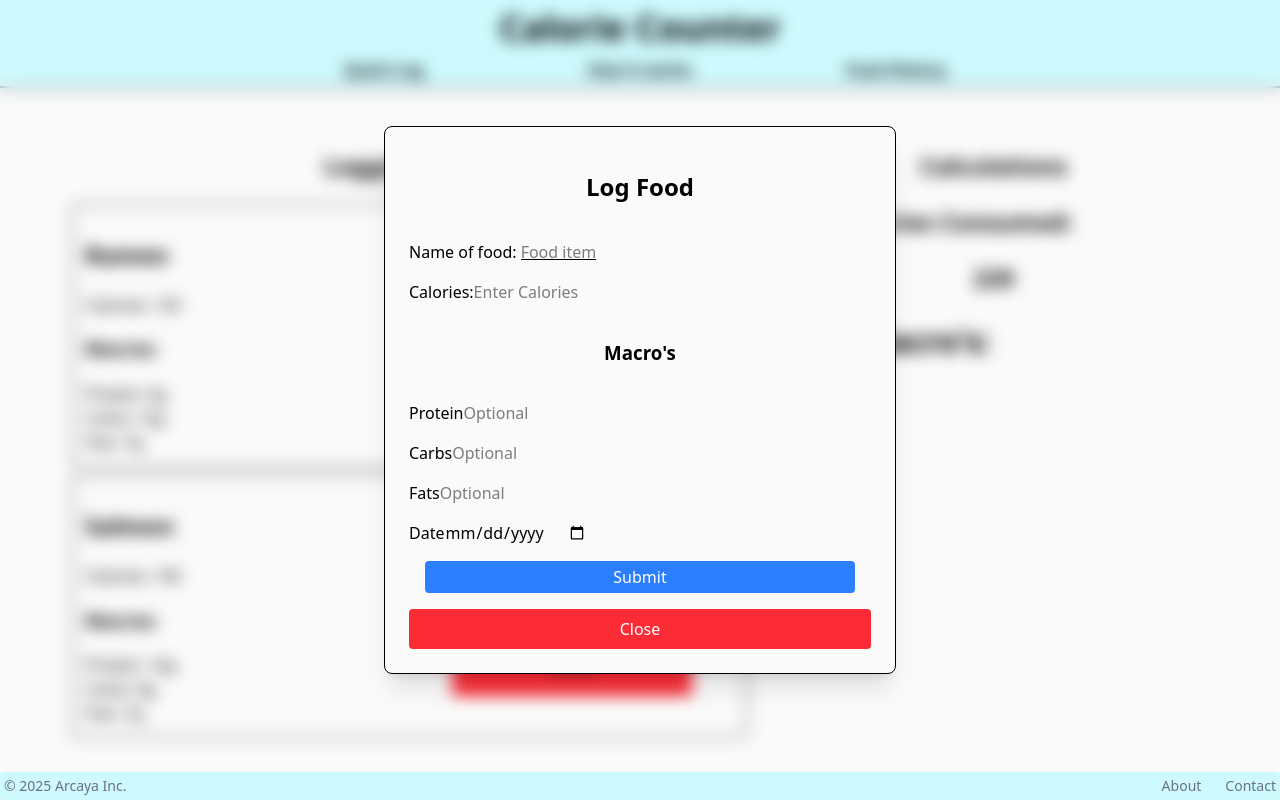
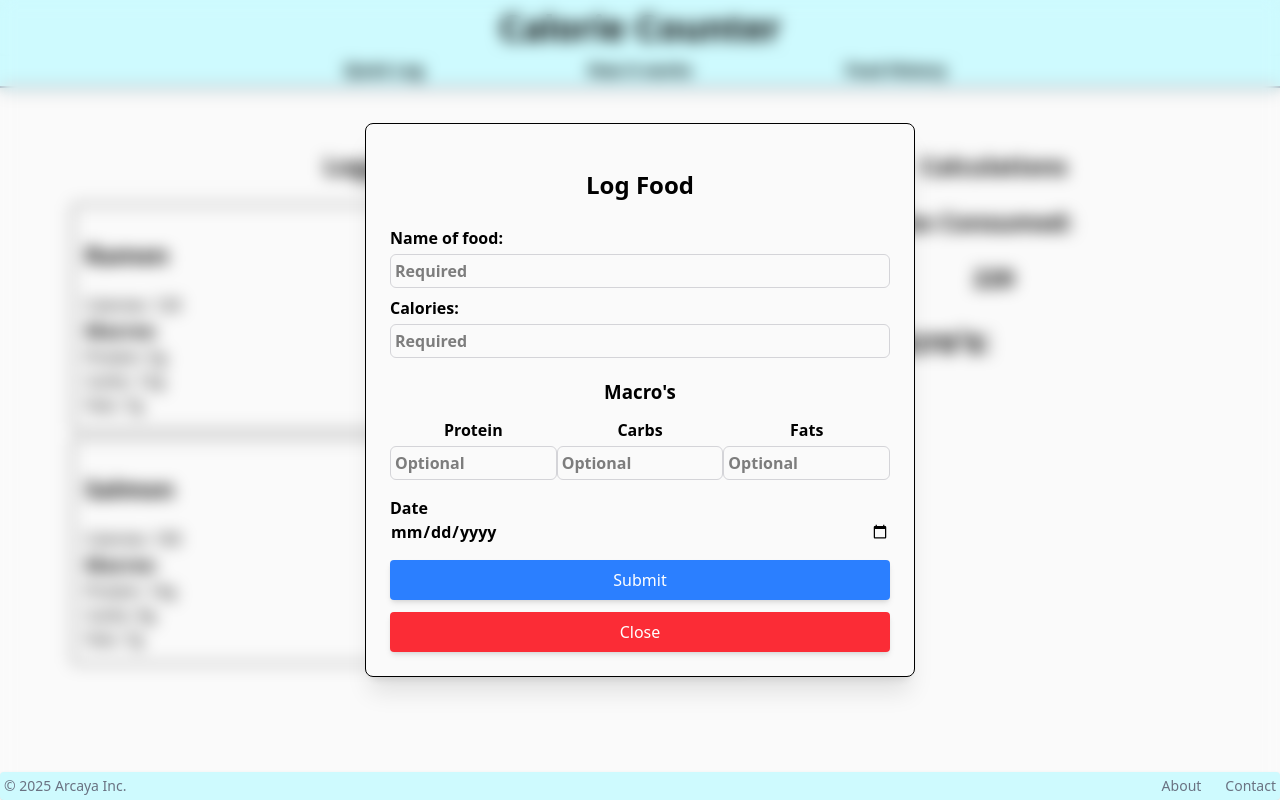
Before and after one commit to SeanEArc/Unit-2-Final-Project, a React (Vite) app in the folder React-Final-copy/: page /CalorieHistory in a window 1280 px wide. Both pictures are taken after a click on the button "Quick Log". Built offline with nearby package versions, Linux system fonts and the light colour scheme.

Commit message:
Made updates to Modal to have better design and more organized code. Added additional notes to meet criteria.

```diff
--- a/React-Final-copy/src/components/CalorieHistory.jsx
+++ b/React-Final-copy/src/components/CalorieHistory.jsx
@@ -58,6 +58,8 @@ const CalorieHistory = (  ) => {
             setShowConfirmationModel(false);
       };
 
+
+      // Opens form editing
       const renderEditingForm = () => (
             <div className="p-4 border rounded bg-gray-100 mt-4 col-span-2">
                   <h2 className="font-bold mb-2 text-center">Edit Food Entry</h2>
--- a/React-Final-copy/src/components/Modal.jsx
+++ b/React-Final-copy/src/components/Modal.jsx
@@ -1,10 +1,9 @@
-import React, { useRef } from "react";
-import { useState } from 'react'
+import { useState, useRef } from 'react'
 import { addFood } from './foodStorage'
 
+// When onClose is equal to true, Modal will close
+
 const Modal = ({ onClose }) => {
-
-  const modalRef = useRef();
 
   const [foodName, setFoodName] = useState("");
   const [calories, setCalories] = useState("")
@@ -13,11 +12,16 @@ const Modal = ({ onClose }) => {
   const [fat, setFat] = useState("")
   const [date, setDate] = useState("")
 
+
+  const modalRef = useRef();
+
+  // Closes Modal if clicked outside of the Modal
   const closeModal = (event) => {
     if(modalRef.current === event.target)
       onClose()
   }
 
+  // Handle's submit
   const handleSubmit = (event) => {
     event.preventDefault();
 
@@ -32,7 +36,7 @@ const Modal = ({ onClose }) => {
 
     addFood(newItemLogged);
 
-    // Clear form after submit
+    // Clear's form after submit
     setFoodName("");
     setCalories("");
     setProtein("");
@@ -41,74 +45,90 @@ const Modal = ({ onClose }) => {
     setDate("")
 
     onClose();
+
     console.log(newItemLogged);
   };
 
   return (
+    // modalRef is now equal to the Modal Backdrop
     <div ref={modalRef}
     onClick={closeModal}
-      className="fixed inset-0 backdrop-blur-sm flex items-center justify-center">
+    className="flex fixed inset-0 backdrop-blur-sm items-center justify-center">
 
-      <div className="grid grid-row-6 bg-zinc-50 p-6 rounded-lg shadow-xl w-2/5 border">
+      <div className="grid grid-row-6 bg-zinc-50 p-6 rounded-lg shadow-xl w-[550px] max-w-[1000px] border">
 
-       <form onSubmit={handleSubmit} className="flex flex-col gap-4">
-        <h2 className="text-xl font-semibold mb-4 text-center">Log Food </h2>
+       <form onSubmit={handleSubmit} className="flex flex-col gap-1">
 
-          <label className=""> Name of food:
+          <h2 className="text-xl font-semibold text-center"> Log Food </h2>
+
+          <label className="font-bold flex flex-col text-md mb-1">
+          Name of food:
             <input type="text"
             value={foodName}
-            placeholder="Food item"
+            placeholder="Required"
             onChange={(event) => setFoodName(event.target.value)}
             required
-            className="underline nderline-offset-4 px-1"/>
+            className="mt-1 p-1 rounded-md border border-zinc-300 "/>
           </label>
 
-          <label> Calories:
+          <label className="font-bold flex flex-col text-md"> Calories:
             <input type="number"
             value={calories}
-            placeholder="Enter Calories"
+            placeholder="Required"
             onChange={(event) => setCalories(event.target.value)}
-            required/>
+            required
+            className="mt-1 p-1 rounded-md border border-zinc-300 "/>
           </label>
-          <h3 className="text-center font-bold"> Macro's </h3>
 
-          <label> Protein
+          <h3 className="text-center font-bold mt-4 mb-2"> Macro's </h3>
+
+          <div className="grid grid-cols-3 text-center mb-2">
+
+            <label className="font-bold flex flex-col text-md mb-1 ">
+              Protein
               <input type="number"
               value={protein}
               placeholder="Optional"
-            onChange={(event) => setProtein(event.target.value)} />
+              onChange={(event) => setProtein(event.target.value)}
+              className="mt-1 p-1 rounded-md border border-zinc-300 text-shadow-white" />
             </label>
 
-          <label> Carbs
+            <label className="font-bold flex flex-col text-md mb-1">
+              Carbs
               <input type="number"
               value={carbs}
               placeholder="Optional"
-            onChange={(event) => setCarbs(event.target.value)} />
+              onChange={(event) => setCarbs(event.target.value)}
+              className="mt-1 p-1 rounded-md border border-zinc-300 "/>
             </label>
 
-          <label> Fats
+            <label className="font-bold flex flex-col text-md mb-1">
+              Fats
               <input type="number"
               value={fat}
               placeholder="Optional"
-            onChange={(event) => setFat(event.target.value)} />
+              onChange={(event) => setFat(event.target.value)}
+              className="mt-1 p-1 rounded-md border border-zinc-300 "/>
             </label>
 
-          <label> Date
+          </div>
+
+          <label className="font-bold flex flex-col text-md mb-1">
+            Date
             <input type="date"
             value={date}
             onChange={(event) => setDate(event.target.value)}/>
           </label>
 
-          <input type="submit" value="Submit" className="mx-4 px-4 py-1 bg-blue-500 text-white rounded"/>
-
-        </form>
+          <input type="submit" value="Submit" className="mt-2 px-4 py-2 bg-blue-500 text-white shadow-md rounded hover:bg-blue-600 hover:scale-101"/>
 
           <button
           onClick={onClose}
-          className="mt-4 px-4 py-2 bg-red-500 text-white rounded"
-        >
+          className="mt-2 px-4 py-2 bg-red-500 text-white shadow-md rounded hover:bg-red-600 hover:scale-101">
           Close
           </button>
+
+        </form>
 
       </div>
     </div>
--- a/React-Final-copy/src/components/foodStorage.js
+++ b/React-Final-copy/src/components/foodStorage.js
@@ -1,6 +1,5 @@
 
 // This stores the user's entry
-
 let trackedFoodData = [{
       foodName: "Ramen",
       calories: 120,
--- a/React-Final-copy/src/index.css
+++ b/React-Final-copy/src/index.css
@@ -21,6 +21,7 @@ footer {
   display: flex;
   align-items: center;
   justify-content: center;
+  max-height: 50px;
 }
 
 h1 {
@@ -44,10 +45,6 @@ h2 {
 h3 {
     display: block;
     font-size: 1.17em;
-    margin-top: 1em;
-    margin-bottom: 1em;
-    margin-left: 0;
-    margin-right: 0;
     font-weight: bold;
 }
 h4 {
```
Lines whose indentation alone changed are shown as unchanged.
